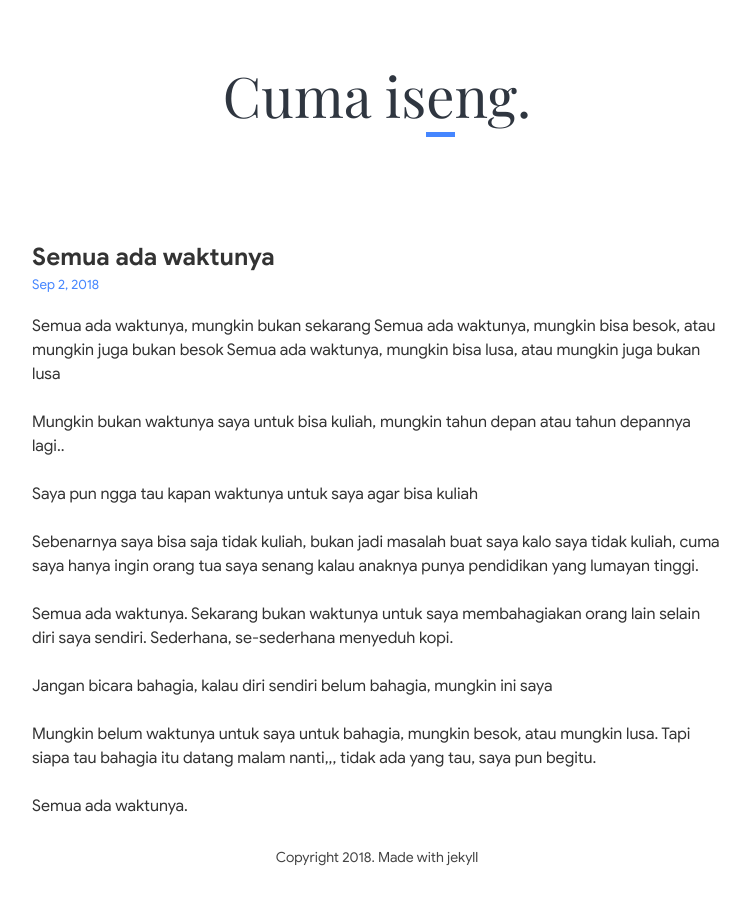
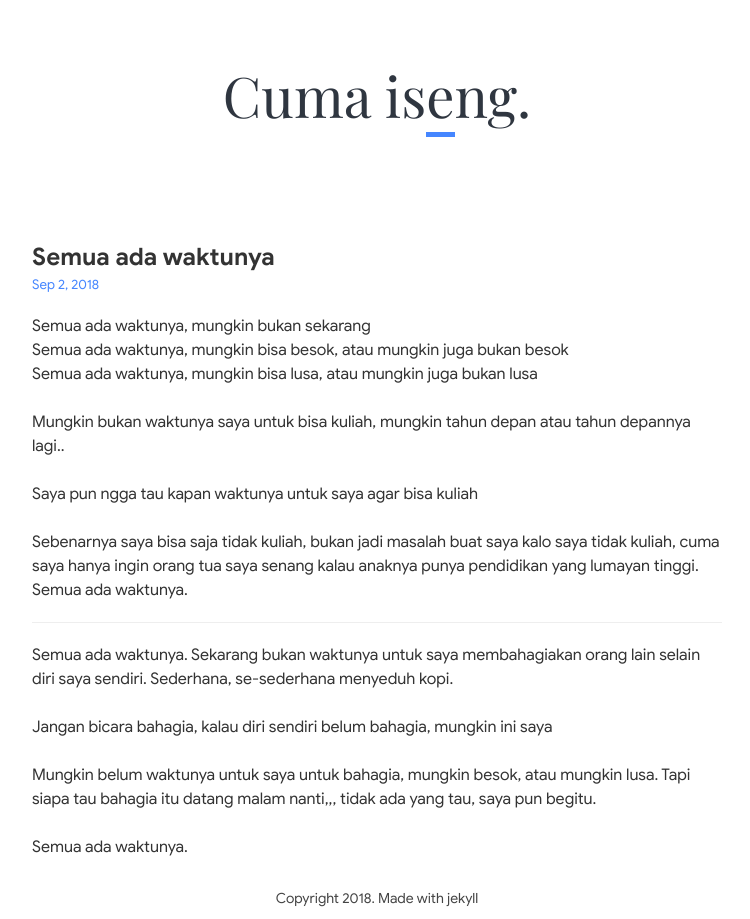
Before and after one commit to iqbalfasri/blog, a Jekyll site: the page built from _posts/2018-09-02-semua-ada-waktunya.md, in a window 1280 px wide. Shown: the whole page, without its empty margins (263-1013 px from the left). Built offline with Jekyll 4.4.1, drawn with Linux system fonts in a browser that asks for light colours; nearby versions of some CDN libraries; comment, search, counter and statistics services are not loaded.

Commit message:
edit postingan

```diff
--- a/_config.yml
+++ b/_config.yml
@@ -23,8 +23,8 @@ twitter_username: iqbalfasrii
 github_username:  iqbalfasri
 
 # Permalink
-permalink: pretty
-# permalink: :title/
+# permalink: pretty
+permalink: :title/
 
 # Disqus Comments
 disqus:
--- a/_posts/2018-09-02-semua-ada-waktunya.md
+++ b/_posts/2018-09-02-semua-ada-waktunya.md
@@ -4,7 +4,9 @@ comments: true
 title: "Semua ada waktunya"
 ---
 Semua ada waktunya, mungkin bukan sekarang
+<br />
 Semua ada waktunya, mungkin bisa besok, atau mungkin juga bukan besok
+<br />
 Semua ada waktunya, mungkin bisa lusa, atau mungkin juga bukan lusa
 <br /><br />
 Mungkin bukan waktunya saya untuk bisa kuliah, mungkin tahun depan atau tahun depannya lagi..
@@ -12,7 +14,9 @@ Mungkin bukan waktunya saya untuk bisa kuliah, mungkin tahun depan atau tahun de
 Saya pun ngga tau kapan waktunya untuk saya agar bisa kuliah
 <br /><br />
 Sebenarnya saya bisa saja tidak kuliah, bukan jadi masalah buat saya kalo saya tidak kuliah, cuma saya hanya ingin orang tua saya senang kalau anaknya punya pendidikan yang lumayan tinggi.
-<br /><br />
+
+Semua ada waktunya.
+<hr />
 Semua ada waktunya.
 Sekarang bukan waktunya untuk saya membahagiakan orang lain selain diri saya sendiri.
 Sederhana, se-sederhana menyeduh kopi.
```
